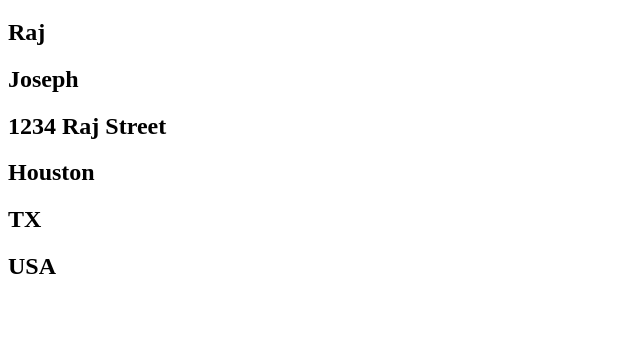
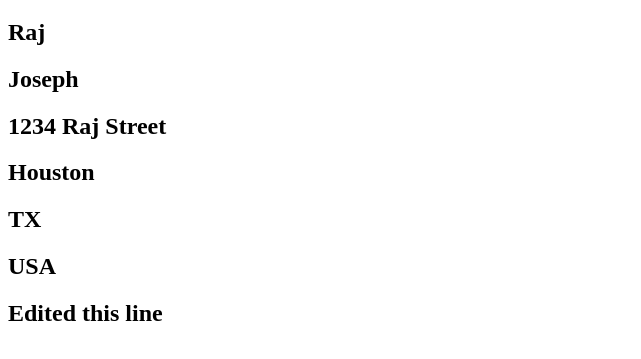
Before and after one commit to rajtjoseph/springmvc, a plain HTML site: page angular 2/page2.html in a window 1280 px wide. Shown: the part 207-566 px from the top of the page, without its empty margins (0-641 px from the left). Drawn offline with nearby package versions, Linux system fonts and the light colour scheme.

Commit message:
updated the page 2
Added or solved bug number 12345

```diff
--- a/angular 2/page2.html
+++ b/angular 2/page2.html
@@ -21,5 +21,7 @@
 	  <h2>{{student.Country}}</h2>
 
     </div>
+
+	  <h2>Edited this line</h2>
   </body>
 </html>
```
